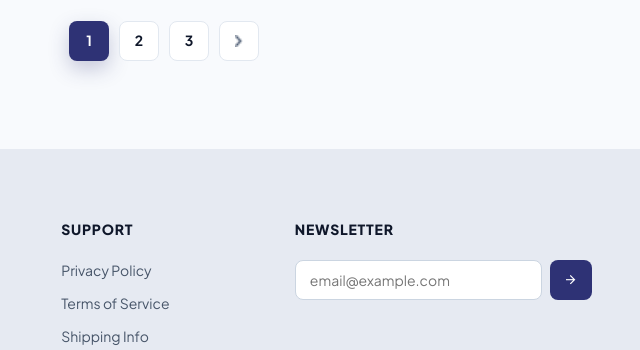
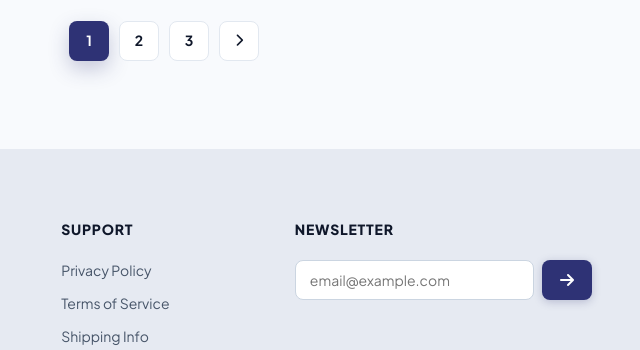
Before and after one commit to Aiswariya12/Atelier, a website: page AllProducts.html in a window 1280 px wide. Shown: the part 1982-2332 px from the top of the page, 640-1280 px from the left. Drawn offline with nearby package versions, Linux system fonts and the light colour scheme; a web font is replaced by a local one.

Commit message:
feat(ui): replace raster arrow images with bright crisp white vector arrows and hover micro-interactions across all pages

```diff
--- a/AllProducts.html
+++ b/AllProducts.html
@@ -119,7 +119,7 @@
           <div class="one1">1</div>
           <div class="one">2</div>
           <div class="one">3</div>
-          <div class="one"><img src="./arrow.png" alt="next"></div>
+          <div class="one" title="Next Page" aria-label="Next Page"><i class="fa-solid fa-chevron-right" style="font-size: 13px;"></i></div>
         </div>
       </section>
     </div>
@@ -153,7 +153,7 @@
           <h5>NEWSLETTER</h5>
           <div class="inputt">
             <input type="email" placeholder="email@example.com">
-            <button aria-label="Subscribe"><img src="./whitearrow.png" alt="arrow"></button>
+            <button type="submit" aria-label="Subscribe to newsletter"><i class="fa-solid fa-arrow-right"></i></button>
           </div>
         </div>
       </div>
--- a/responsive-common.css
+++ b/responsive-common.css
@@ -227,6 +227,68 @@ a.nav-link-active {
 .list > ul li::after {
   display: none !important;
   content: none !important;
+}
+
+/* ==========================================================================
+   Universal High-Contrast Crisp Bright Arrows & Buttons
+   ========================================================================== */
+.inputt button {
+  padding: 10px 18px !important;
+  background: var(--primary) !important;
+  border: none !important;
+  border-radius: var(--radius-sm) !important;
+  cursor: pointer !important;
+  color: #FFFFFF !important;
+  display: inline-flex !important;
+  align-items: center !important;
+  justify-content: center !important;
+  font-size: 16px !important;
+  transition: all 0.2s ease !important;
+  box-shadow: 0 2px 8px rgba(46, 50, 117, 0.25) !important;
+}
+
+.inputt button i,
+.inputt button svg {
+  color: #FFFFFF !important;
+  fill: #FFFFFF !important;
+  font-size: 16px !important;
+  display: inline-block !important;
+  transition: transform 0.2s ease !important;
+}
+
+.inputt button:hover {
+  background-color: var(--primary-hover) !important;
+  transform: translateY(-1px);
+  box-shadow: 0 4px 12px rgba(46, 50, 117, 0.4) !important;
+}
+
+.inputt button:hover i {
+  transform: translateX(3px);
+}
+
+/* Pagination arrow */
+.lastminbox .one i {
+  color: var(--text-primary) !important;
+  font-size: 13px !important;
+  font-weight: 800 !important;
+}
+
+/* Action button micro-interactions */
+button .fa-arrow-right,
+button .fa-arrow-left,
+a .fa-arrow-right,
+a .fa-arrow-left {
+  transition: transform 0.2s ease;
+}
+
+button:hover .fa-arrow-right,
+a:hover .fa-arrow-right {
+  transform: translateX(3px);
+}
+
+button:hover .fa-arrow-left,
+a:hover .fa-arrow-left {
+  transform: translateX(-3px);
 }
 
 /* Cart Icon Badge */
```
Also changed, not shown: CartPage.html (+2 -2 lines), CheckoutPage.html (+2 -2 lines), LoginCard.html (+1 -1 lines), RegisterPage.html (+1 -1 lines), index.html (+1 -1 lines).
